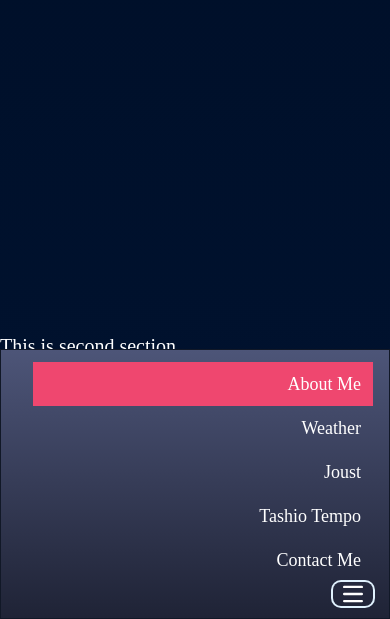
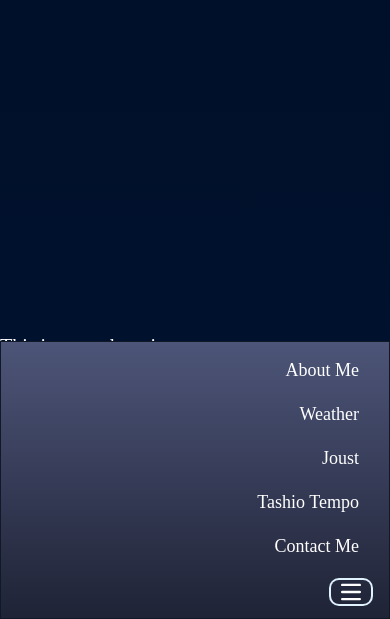
Before and after one commit to findingfocus/personal-website-project, a website built with Vite: page index.html in a window 390 px wide. Both pictures are taken after a click on the button "Open main menu". Shown: the part 225-844 px from the top of the page. Built offline with nearby package versions, Linux system fonts and the light colour scheme; files whose address does not match are found by name.

Commit message:
navbar working well on bottom, but about to tweak the shrink of the bar popup menu

```diff
--- a/index.html
+++ b/index.html
@@ -22,7 +22,7 @@
 
   <!---Navbar--->
   <nav class="fixed w-full md:w-auto bottom-0 md:relative md:bottom-auto px-2 py-1 mx:auto lg:mx-40 sm:mx-0 border border-solid border-gray-900 lg:rounded-lg md:mt-3 bg-gradient-to-b from-[#4D5578] to-[#1F2336] text-white">
-    <div class="flex flex-wrap items-center justify-end md:justify-between mx-auto p-2">
+    <div class="flex flex-wrap items-center justify-end md:justify-between mx-auto p-2.5">
       <!--
       <a href="#" class="flex items-center space-x-3 rtl:space-x-reverse">
         <span class="self-center text-base font-light whitespace-nowrap dark:text-white">FindingFocus |</span>
@@ -31,7 +31,7 @@
       <div class="hidden w-full md:block md:w-auto" id="navbar">
         <ul class="flex flex-col font-light text-lg rounded-lg md:space-x-7 rtl:space-x-reverse md:flex-row md:mt-0 md:border-0 pl-4">
           <li>
-            <a href="#" class=" red flex justify-end block py-2 px-3 md:p-0 text-[#FFFFFF] hover:text-sky-300">About Me</a>
+            <a href="#" class="flex justify-end block py-2 pt-0 px-3 md:p-0 text-[#FFFFFF] hover:text-sky-300">About Me</a>
           </li>
           <li>
             <a href="#" class="flex justify-end block py-2 px-3 md:p-0 text-[#FFFFFF] hover:text-sky-300">Weather</a>
@@ -43,7 +43,7 @@
             <a href="#" class="flex justify-end block py-2 px-3 md:p-0 text-[#FFFFFF] hover:text-sky-300">Tashio Tempo</a>
           </li>
           <li>
-            <a href="#" class="flex justify-end block py-2 px-3 md:p-0 text-[#FFFFFF] hover:text-sky-300">Contact Me</a>
+            <a href="#" class="flex justify-end block py-2 pb-5 px-3 md:p-0 text-[#FFFFFF] hover:text-sky-300">Contact Me</a>
           </li>
         </ul>
       </div>
```
